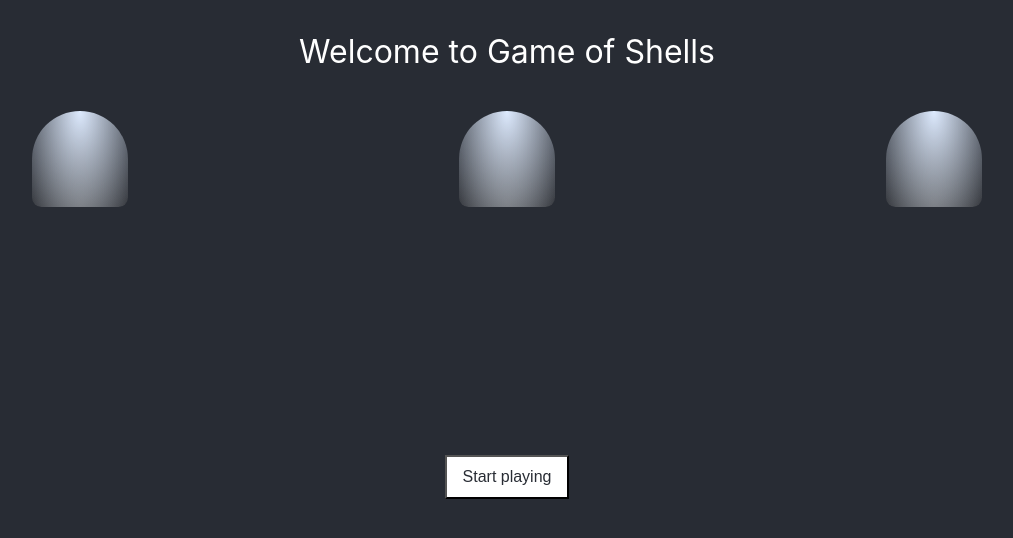
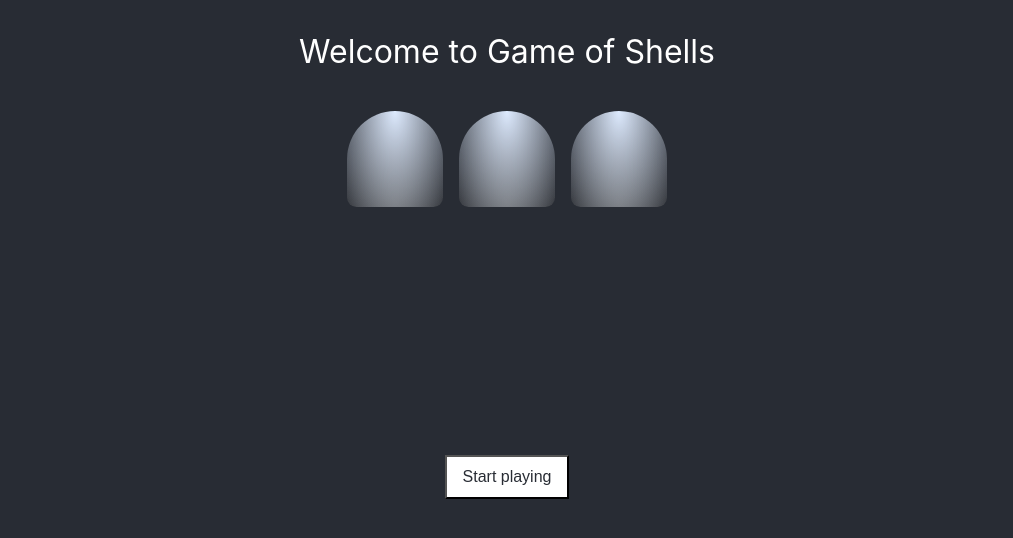
Before and after one commit to martafernandes/game-of-shells, a React (Create React App) app: page / in a window 1280 px wide. Shown: the top 538 px of the page, without its empty margins (133-1146 px from the left). Built offline with nearby package versions, Linux system fonts and the light colour scheme.

Commit message:
minor CSS fixes

```diff
--- a/src/components/GameBoard/GameBoard.css
+++ b/src/components/GameBoard/GameBoard.css
@@ -1,13 +1,12 @@
 .containerBoard {
-    display: flex;
+    display: inline-flex;
     flex-wrap: wrap;
     justify-content: center;
 }
 
 .containerWrapper {
     height: 6rem;
-    /* TODO: set this property dynamically on JS to support NR_SHELLS per row */
-    width: calc(100% * (1/3) - 1rem);
+    width: 6rem;
     margin: 0.5rem;
 }
 
--- a/src/components/GameBoard/GameBoard.js
+++ b/src/components/GameBoard/GameBoard.js
@@ -12,7 +12,7 @@ import styles from "./GameBoard.css";
 const ContainerBoard = () => {
     const {
         dictionary,
-        gameOptions: { NR_SHUFFLE }
+        gameOptions: { NR_SHUFFLE, NR_CONTAINERS }
     } = constants;
     const {
         gameSteps: { start, shuffle },
@@ -125,7 +125,7 @@ const ContainerBoard = () => {
 
     return (
         <div className="gameBoard">
-            <div className="containerBoard">
+            <div className="containerBoard" style={{ width: `${7 * NR_CONTAINERS}rem` }}>
                 {
                     initBoard()
                 }
```
